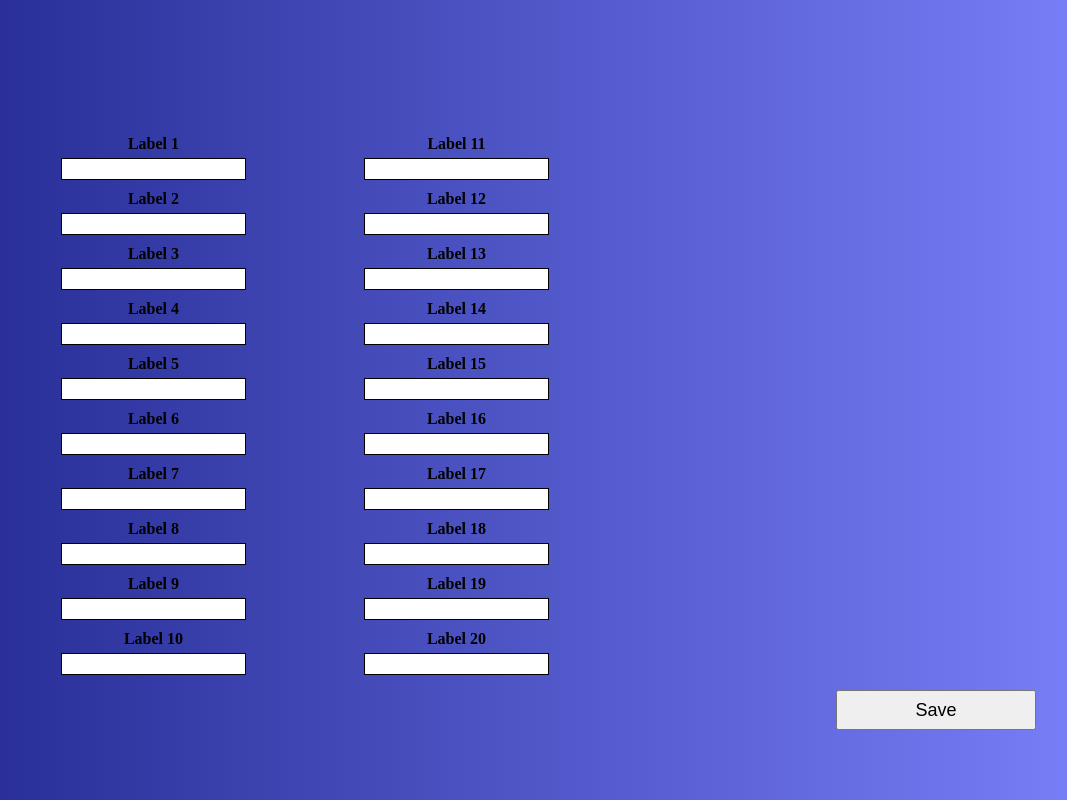
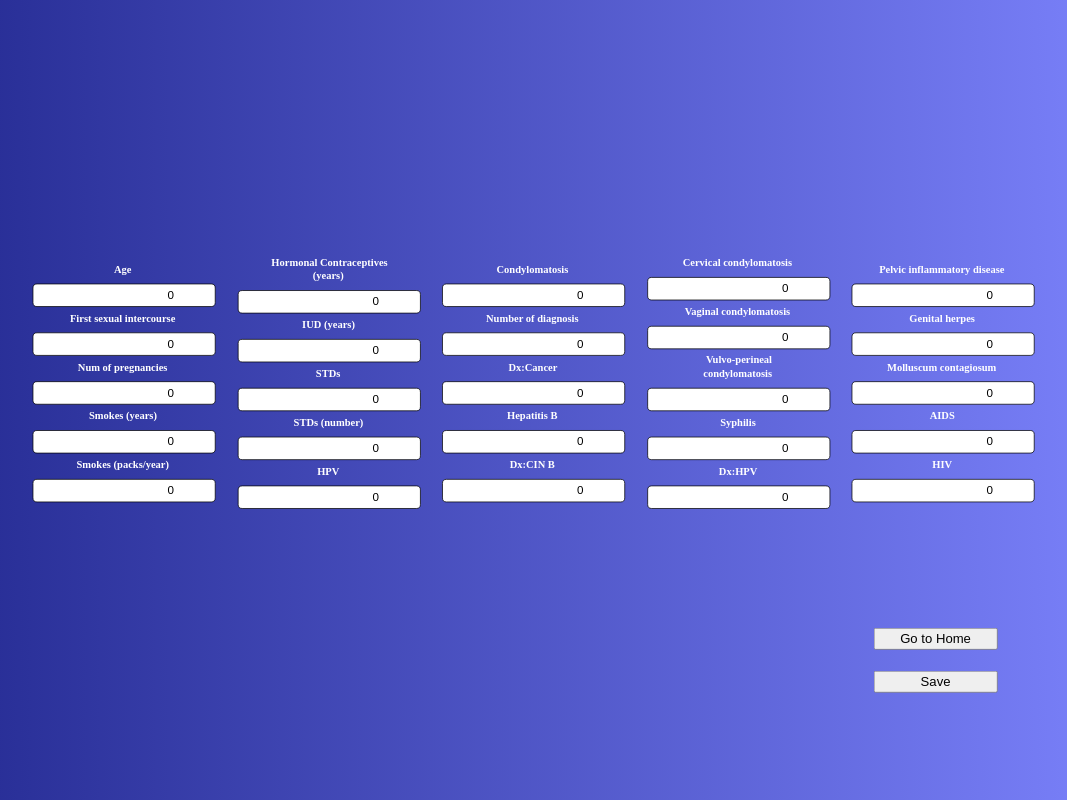
Before and after one commit to michlun/DSR_Cervix_Tool_projects, a Flask app: page /model_1.html in a window 1280 px wide. Shown: the whole page, without its empty margins (106-1173 px from the left). Run offline with Flask 3, Linux system fonts and the light colour scheme.

Commit message:
- develop the interface

```diff
--- a/app/interface.py
+++ b/app/interface.py
@@ -5,9 +5,14 @@ app.static_folder = 'static'
 
 
 @app.route('/', methods=['GET'])
-def index():
+def get_app():
     css_url = url_for('static', filename='style.css')
     return render_template('./index.html')
+
+
+@app.route('/index.html')
+def index():
+    return render_template('index.html')
 
 
 @app.route('/model_1.html')
--- a/app/templates/index.html
+++ b/app/templates/index.html
@@ -39,9 +39,9 @@
 </head>
 <body>
     <div class="container">
-        <h1 class="title">Cervix Tool</h1>
+    <h1 class="title">Cervix Tool</h1>
         <div>
-            <button class="button" onclick="window.location.href='/model_1.html'">Predict the risk</button>
+            <button class="button" onclick="window.location.href='./model_1.html'">Predict the risk</button>
             <button class="button" onclick="window.location.href='./model_2.html'">Check the image cell</button>
         </div>
     </div>
--- a/app/templates/model_1.html
+++ b/app/templates/model_1.html
@@ -16,7 +16,8 @@
             -moz-background-clip: text;
             -webkit-text-fill-color: transparent;
             -moz-text-fill-color: transparent;
-            font-size: 36px;
+            font-size: 46px;
+            margin-top: 80px;
         }
 
         .container {
@@ -25,40 +26,51 @@
             justify-content: flex-start;
             align-items: center;
             text-align: center;
-            padding: 0 40px; /* Spazio vuoto tra il bordo e le colonne */
+            padding: 0 5%;
         }
 
         .input-group {
             display: flex;
             flex-direction: column;
             align-items: center;
-            margin-bottom: 10px;
+            margin-bottom: 100%;
         }
 
         .label {
             margin-bottom: 5px;
             font-weight: bold;
+            color: white;
+            padding: 5px;
         }
 
         .input-column {
             display: flex;
             flex-direction: column;
-            align-items: flex-start;
-            margin-left: 120px;
-            margin-top:40px;
+            align-items: center;
+            margin: 10px;
+            width: 50%;
         }
 
         .button-container {
+            position: fixed;
+            right: 5%;
+            bottom: 5%;
             display: flex;
             justify-content: flex-end;
-            margin-right: 120px;
+            align-items: flex-end;
+            flex-direction: column;
         }
 
         .button {
-            width: 200px;
-            height: 40px;
+            width: 150%;
+            height: 30px;
             font-size: 18px;
-            margin: 0 10px;
+            margin-bottom: 10%;
+            margin-right: 40%;
+        }
+
+        .button:first-child {
+            margin-bottom: 20%;
         }
 
         input[type="number"] {
@@ -72,43 +84,156 @@
             border: 1px solid black;
             background-color: white;
             text-align: center;
-            font-size: 14px;
+            font-size: 16px;
             font-family: sans-serif;
             resize: none;
-            height: 20px;
+            height: 30px;
+            border-radius: 6px;
+            text-align: right;
+            padding-right: 20%;
+        }
+
+        @media screen and (max-width: 1366px) {
+            .title,
+            .container,
+             .input-group,
+             .label,
+             .input-column,
+             .button-container,
+             .button,
+             .button:first-child {
+                transform: scale(0.9);
+
+                .label {
+                margin-bottom: 5px;
+                font-weight: bold;
+                color: white;
+                padding: 5px;
+                position: relative;
+            }
+
+            .label:after {
+                content: "";
+                display: inline-block;
+                height: 1em;
+            }
         }
     </style>
 </head>
 <body>
-    <h1 class="title">Risk Prediction</h1>
+    <div>
+        <h1 class="title">Risk Prediction</h1>
+    </div>
+
     <div class="container">
         <div class="input-column">
-            {% for i in range(10) %}
             <div class="input-group">
-                <label class="label">Label {{ i+1 }}</label>
-                <input type="number" id="input{{ i+1 }}">
+                <label class="label">Age </label>
+                <input type="number" id="Age" value="0" oninput="this.value = this.value.replace(/[^0-9]/g, '')">
+
+                <label class="label">First sexual intercourse </label>
+                <input type="number" id="First sexual intercourse" value="0" oninput="this.value = this.value.replace(/[^0-9]/g, '')">
+
+                <label class="label">Num of pregnancies </label>
+                <input type="number" id="Num of pregnancies" value="0" oninput="this.value = this.value.replace(/[^0-9]/g, '')">
+
+                <label class="label">Smokes (years) </label>
+                <input type="number" id="Smokes (years)" value="0" oninput="this.value = this.value.replace(/[^0-9]/g, '')">
+
+                <label class="label">Smokes (packs/year) </label>
+                <input type="number" id="Smokes (packs/year)" value="0" oninput="this.value = this.value.replace(/[^0-9]/g, '')">
             </div>
-            {% endfor %}
+        </div>
+
+        <div class="input-column">
+            <div class="input-group">
+                <label class="label">Hormonal Contraceptives (years) </label>
+                <input type="number" id="Hormonal Contraceptives (years)" value="0" oninput="this.value = this.value.replace(/[^0-9]/g, '')">
+
+                <label class="label">IUD (years) </label>
+                <input type="number" id="IUD (years)" value="0" oninput="this.value = this.value.replace(/[^0-9]/g, '')">
+
+                <label class="label">STDs </label>
+                <input type="number" id="STDs" value="0" oninput="this.value = this.value.replace(/[^0-9]/g, '')">
+
+                <label class="label">STDs (number) </label>
+                <input type="number" id="STDs (number)" value="0" oninput="this.value = this.value.replace(/[^0-9]/g, '')">
+
+                <label class="label">HPV </label>
+                <input type="number" id="HPV" value="0" oninput="this.value = this.value.replace(/[^0-9]/g, '')">
+            </div>
+        </div>
+
+        <div class="input-column">
+            <div class="input-group">
+                <label class="label">Condylomatosis </label>
+                <input type="number" id="Condylomatosis" value="0" oninput="this.value = this.value.replace(/[^0-9]/g, '')">
+
+                <label class="label">Number of diagnosis </label>
+                <input type="number" id="Number of diagnosis" value="0" oninput="this.value = this.value.replace(/[^0-9]/g, '')">
+
+                <label class="label">Dx:Cancer </label>
+                <input type="number" id="Dx:Cancer" value="0" oninput="this.value = this.value.replace(/[^0-9]/g, '')">
+
+                <label class="label">Hepatitis B </label>
+                <input type="number" id="Hepatitis B" value="0" oninput="this.value = this.value.replace(/[^0-9]/g, '')">
+
+                <label class="label">Dx:CIN B </label>
+                <input type="number" id="Dx:CIN" value="0" oninput="this.value = this.value.replace(/[^0-9]/g, '')">
+            </div>
         </div>
         <div class="input-column">
-            {% for i in range(10, 20) %}
             <div class="input-group">
-                <label class="label">Label {{ i+1 }}</label>
-                <input type="number" id="input{{ i+1 }}">
+                <label class="label">Cervical condylomatosis </label>
+                <input type="number" id="Cervical condylomatosis" value="0" oninput="this.value = this.value.replace(/[^0-9]/g, '')">
+
+                <label class="label">Vaginal condylomatosis </label>
+                <input type="number" id="Vaginal condylomatosis" value="0" oninput="this.value = this.value.replace(/[^0-9]/g, '')">
+
+                <label class="label">Vulvo-perineal condylomatosis </label>
+                <input type="number" id="Vulvo-perineal condylomatosis" value="0" oninput="this.value = this.value.replace(/[^0-9]/g, '')">
+
+                <label class="label">Syphilis </label>
+                <input type="number" id="Syphilis" value="0" oninput="this.value = this.value.replace(/[^0-9]/g, '')">
+
+                <label class="label">Dx:HPV </label>
+                <input type="number" id="Dx:HPV" value="0" oninput="this.value = this.value.replace(/[^0-9]/g, '')">
             </div>
-            {% endfor %}
+        </div>
+        <div class="input-column">
+            <div class="input-group">
+                <label class="label">Pelvic inflammatory disease </label>
+                <input type="number" id="Pelvic inflammatory disease" value="0" oninput="this.value = this.value.replace(/[^0-9]/g, '')">
+
+                <label class="label">Genital herpes </label>
+                <input type="number" id="Genital herpes" value="0" oninput="this.value = this.value.replace(/[^0-9]/g, '')">
+
+                <label class="label">Molluscum contagiosum </label>
+                <input type="number" id="Molluscum contagiosum" value="0" oninput="this.value = this.value.replace(/[^0-9]/g, '')">
+
+                <label class="label">AIDS </label>
+                <input type="number" id="AIDS" value="0" oninput="this.value = this.value.replace(/[^0-9]/g, '')">
+
+                <label class="label">HIV </label>
+                <input type="number" id="HIV" value="0" oninput="this.value = this.value.replace(/[^0-9]/g, '')">
+            </div>
+        </div>
+
+        <div class="button-container">
+            <button class="button" onclick="window.location.href='/index.html'">Go to Home</button>
+            <button class="button" onclick="storeData()">Save</button>
         </div>
     </div>
-    <div class="button-container">
-        <button class="button" onclick="storeData()">Save</button>
-    </div>
+
 
     <script>
         function storeData() {
             var values = [];
             for (var i = 1; i <= 20; i++) {
                 var input = document.getElementById('input' + i);
-                values.push(input.value);
+                var value = input.value.trim() !== '' ? input.value : '0';
+                values.push(value);
+                input.value = value;
             }
             console.log(values);
         }
```
